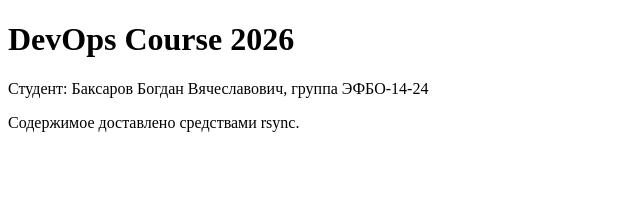
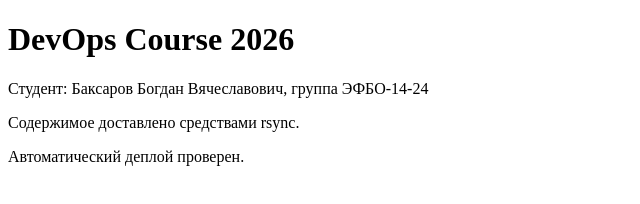
Before and after one commit to kensh1nGG/devops-course-2026, a plain HTML site: page site/index.html in a window 1280 px wide. Shown: the whole page, without its empty margins (0-640 px from the left). Drawn offline with Linux system fonts and the light colour scheme.

Commit message:
feat: update homepage to verify deployment

```diff
--- a/site/index.html
+++ b/site/index.html
@@ -8,5 +8,6 @@
   <h1>DevOps Course 2026</h1>
   <p>Студент: Баксаров Богдан Вячеславович, группа ЭФБО-14-24</p>
   <p>Содержимое доставлено средствами rsync.</p>
+  <p>Автоматический деплой проверен.</p>
 </body>
 </html>
```
